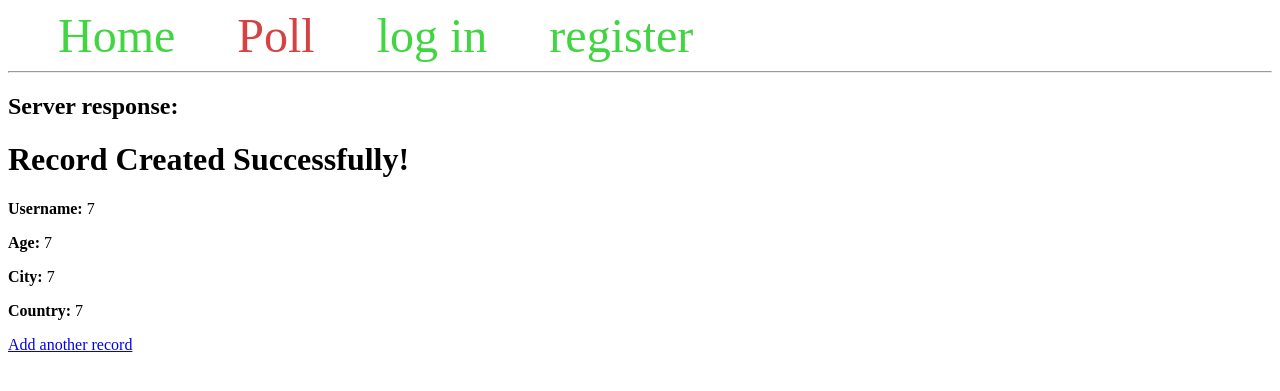
After one commit to wm860/flask_service, a Flask app: page /results in a window 1280 px wide. The commit adds this page. Shown: the top 391 px of the page. Run offline with Flask 3, Linux system fonts and the light colour scheme; data comes from the database, SQL or seed files in the repository; both versions use the stored data as it was after the commit.

Commit message:
repaired html

```diff
--- a/app_flask.py
+++ b/app_flask.py
@@ -1,5 +1,6 @@
 from flask import Flask, request, render_template, redirect, url_for
 from models import Db_start, Db_service
+import json
 
 app = Flask(__name__)
 # app.config['SECRET_KEY'] = '87dc78b17b20d8d22b7850529c3815622f949339bfbfc33c'
@@ -22,7 +23,12 @@ def poll():
         country = request.form["country"]
         print(username)
         Db_service().add_record_to_poll(username, age, city, country)
-        return redirect(url_for("index"))
+        return redirect(url_for("results"))
+
+@app.route("/results")
+def results():
+    data = Db_service().get_last_record_from_poll()
+    return render_template("results.html", data=data)
 
 
 @app.route("/login")
--- a/models.py
+++ b/models.py
@@ -72,3 +72,16 @@ class Db_service:
 
     def add_record_to_poll(self, username, age, city, country):
         return self.model.add_record(username, age, city, country)
+
+    def get_last_record_from_poll(self):
+        record = self.model.get_records()[-1] if self.model.get_records() else None
+        if record is None:
+            return None
+        else:
+            return {
+                "id": record[0],
+                "username": record[1],
+                "age": record[2],
+                "city": record[3],
+                "country": record[4]
+            }
--- /dev/null
+++ b/templates/results.html
@@ -0,0 +1,13 @@
+{% extends 'base.html' %}
+
+{% block content %}
+<h2>{% block title %} Server response: {% endblock %}</h2>
+
+<h1>Record Created Successfully!</h1>
+<p><strong>Username:</strong> {{ data.username }}</p>
+<p><strong>Age:</strong> {{ data.age }}</p>
+<p><strong>City:</strong> {{ data.city }}</p>
+<p><strong>Country:</strong> {{ data.country }}</p>
+<a href="/">Add another record</a>
+
+{% endblock %}
```
Also changed, not shown: templates/poll.html (+12 -12 lines), poll.db, readme.md (added), 1 other file.
